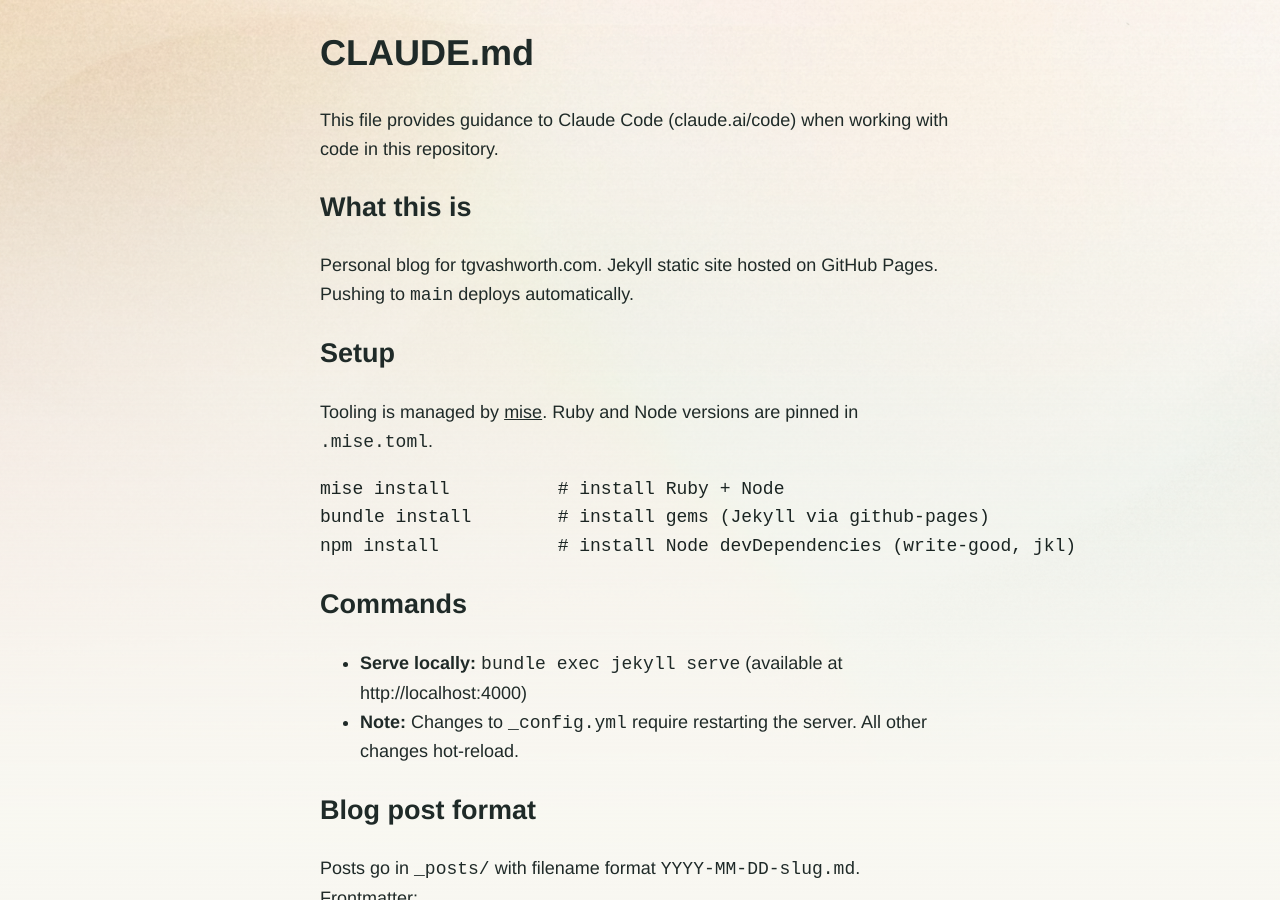
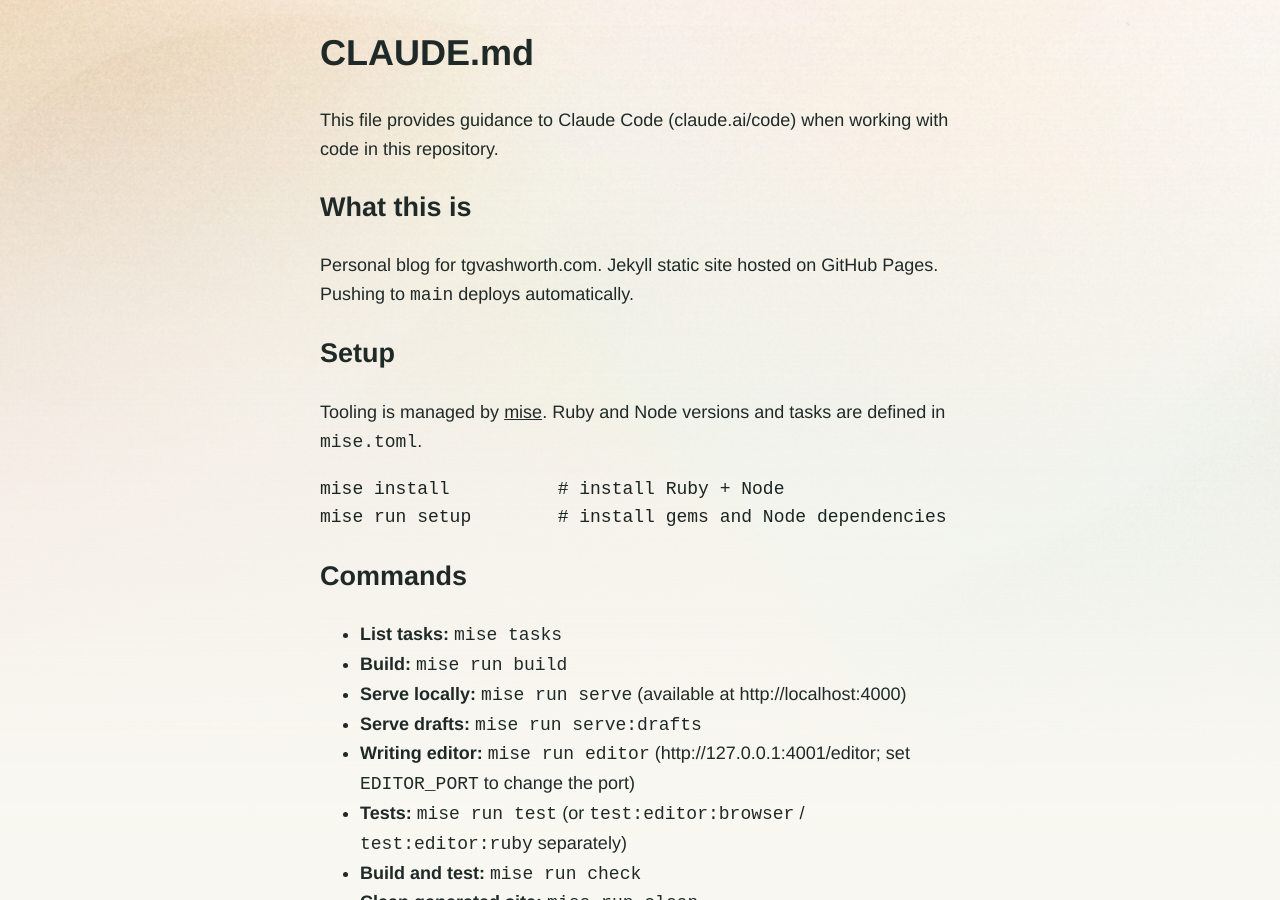
Before and after one commit to tgvashworth/tgvashworth.github.io, a Jekyll site: the page built from CLAUDE.md, in a window 1280 px wide and 900 px high. Built offline with Jekyll 4.4.1, drawn with Linux system fonts in a browser that asks for light colours; some web fonts are replaced; our own code applies the rules of GitHub Pages for plain Markdown files; comment, search, counter and statistics services are not loaded; some of the changed text lies outside the part shown.

Commit message:
feat: add mise tasks with automatic dependency setup

````diff
--- a/CLAUDE.md
+++ b/CLAUDE.md
@@ -8,17 +8,24 @@ Personal blog for tgvashworth.com. Jekyll static site hosted on GitHub Pages. Pu
 
 ## Setup
 
-Tooling is managed by [mise](https://mise.jdx.dev/). Ruby and Node versions are pinned in `.mise.toml`.
+Tooling is managed by [mise](https://mise.jdx.dev/). Ruby and Node versions and tasks are defined in `mise.toml`.
 
 ```
 mise install          # install Ruby + Node
-bundle install        # install gems (Jekyll via github-pages)
-npm install           # install Node devDependencies (write-good, jkl)
+mise run setup        # install gems and Node dependencies
 ```
 
 ## Commands
 
-- **Serve locally:** `bundle exec jekyll serve` (available at http://localhost:4000)
+- **List tasks:** `mise tasks`
+- **Build:** `mise run build`
+- **Serve locally:** `mise run serve` (available at http://localhost:4000)
+- **Serve drafts:** `mise run serve:drafts`
+- **Writing editor:** `mise run editor` (http://127.0.0.1:4001/editor; set `EDITOR_PORT` to change the port)
+- **Tests:** `mise run test` (or `test:editor:browser` / `test:editor:ruby` separately)
+- **Build and test:** `mise run check`
+- **Clean generated site:** `mise run clean`
+- Tasks install missing dependencies; existing npm scripts delegate to mise.
 - **Note:** Changes to `_config.yml` require restarting the server. All other changes hot-reload.
 
 ## Blog post format
````
Also changed, not shown: mise.toml (+74 -0 lines), package.json (+6 -6 lines), README.md.
